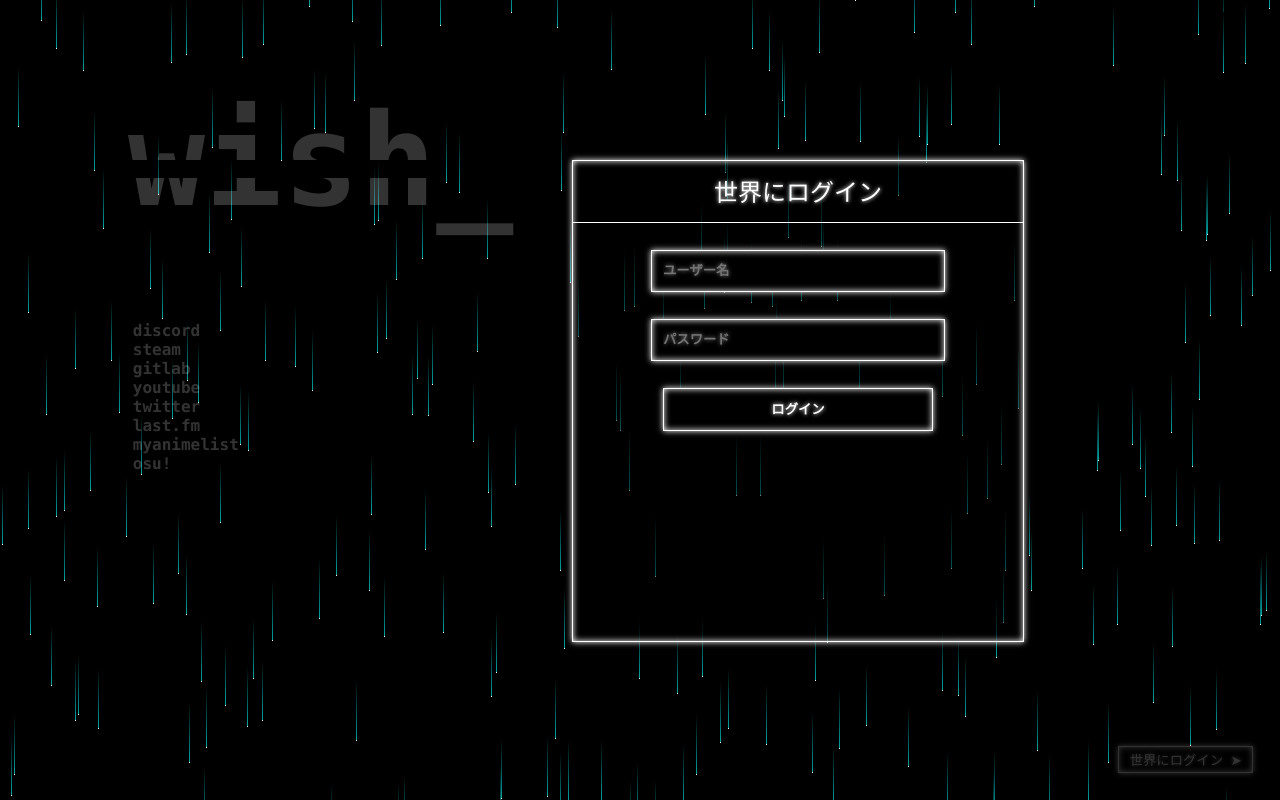
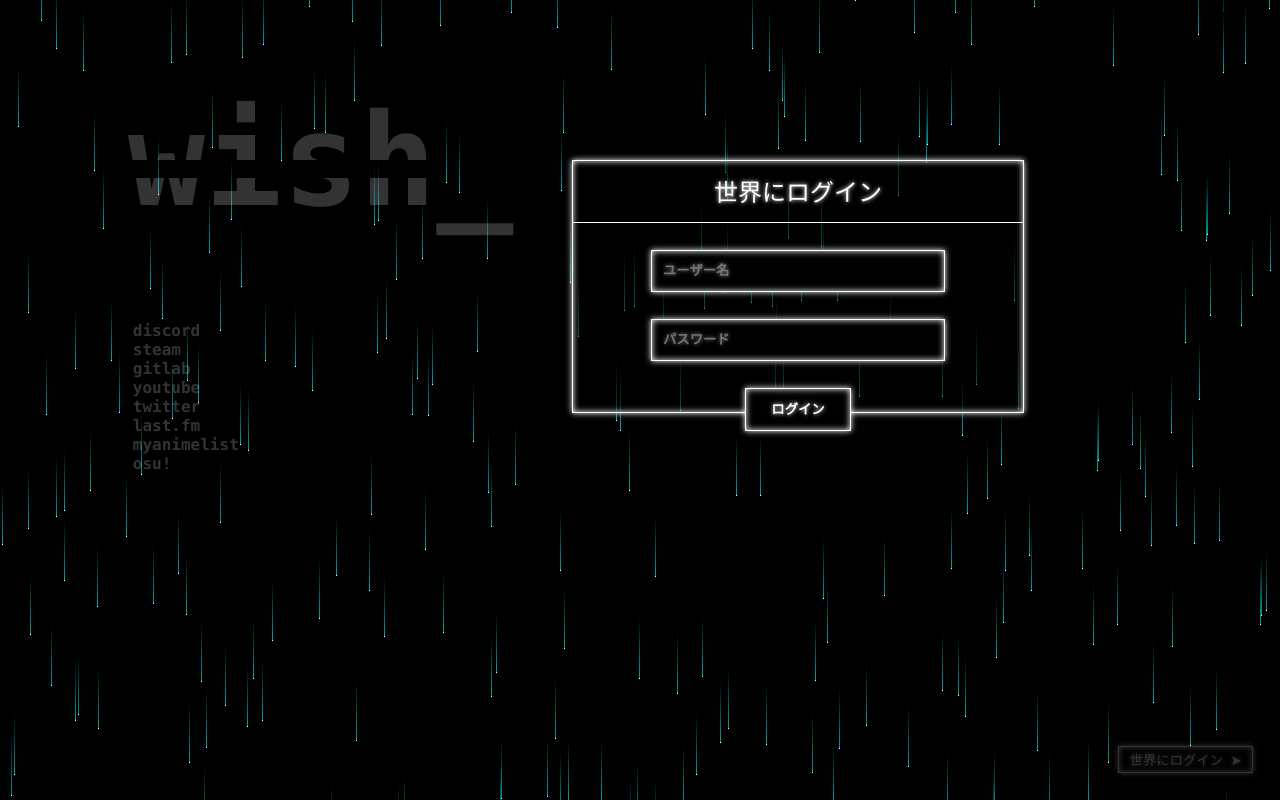
Before and after one commit to sekaiwish/sek.ai, a PHP site: page /wip/index.php in a window 1280 px wide, after a click that opens the changed part. Run offline with PHP 8.4, Linux system fonts and the light colour scheme.

Commit message:
not as compliant css, but it looks better

```diff
--- a/wip/home.css
+++ b/wip/home.css
@@ -65,7 +65,7 @@ h2 {
   opacity: 0;
   width: 60vw;
   max-width: 450px;
-  height: 60vh;
+  height: 15.7em;
   right: 20vw;
   top: 20vh;
   text-align: center;
@@ -91,6 +91,7 @@ input::placeholder {
 }
 input[type="submit"] {
   font-weight: bold;
+  width: 8em;
   text-shadow: 0px 0px 4px #FFF;
   cursor: pointer;
   transition: background-color .3s, color .3s;
@@ -141,11 +142,3 @@ button:hover, input[type="submit"]:hover {
   color: #000;
   text-shadow: 2px 0 #000, -2px 0 #000;
 }
-@media screen and (max-height: 500px) {
-  #modal {
-    height: unset;
-  }
-  input[type="submit"] {
-    margin-bottom: 2em;
-  }
-}
```
